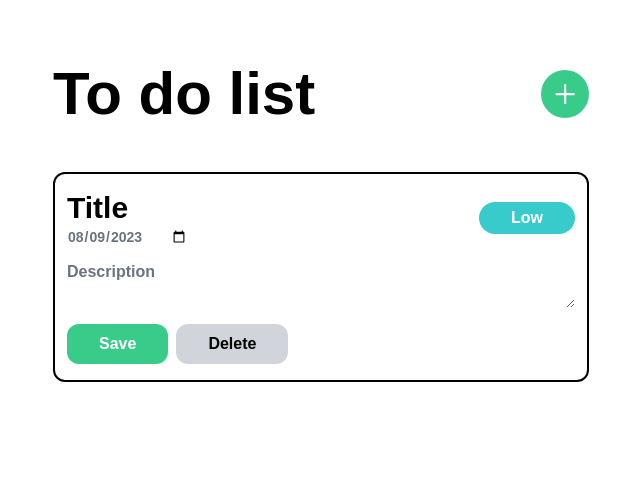
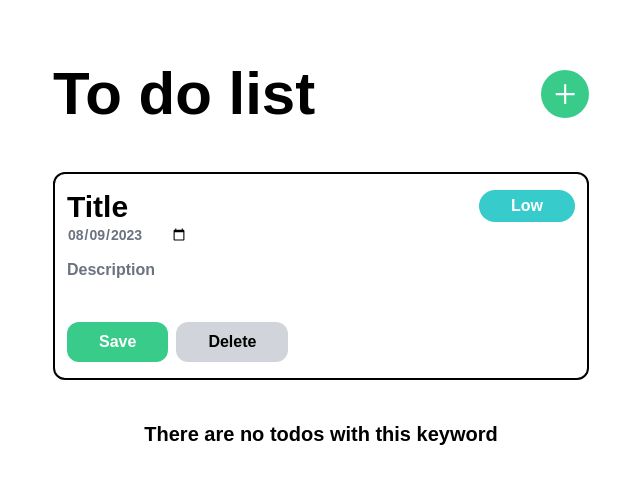
Before and after one commit to BiroAron/ToDo, a Vue app: page / in a window 1280 px wide. Both pictures are taken after a click on the button 884 px from the left and 94 px from the top of the page. Shown: the top 484 px of the page, without its empty margins (319-959 px from the left). Built offline with nearby package versions, Linux system fonts and the light colour scheme; the HTML template or start-up script is replaced by a standard one; a web font is replaced by a local one.

Commit message:
ITL 6 - Made some additional changes
 - corrected priority buttons
- modified Todo type: todo.text is now todo.description

```diff
--- a/package.json
+++ b/package.json
@@ -10,6 +10,8 @@
   },
   "dependencies": {
     "@vueuse/core": "^10.3.0",
+    "express": "^4.18.2",
+    "mongoose": "^7.4.2",
     "v-click-outside": "^3.2.0",
     "vue": "^3.2.47"
   },
--- a/src/components/todo/ToDoDescription.vue
+++ b/src/components/todo/ToDoDescription.vue
@@ -1,10 +1,12 @@
 <template>
-  <textarea
-    v-model="localDescription"
-    class="w-full pt-2 mt-1 flex placeholder-gray-500 font-semibold focus:outline-none"
-    type="text"
-    placeholder="Description"
-  ></textarea>
+  <div class="flex flex-col">
+    <textarea
+      v-model="localDescription"
+      class="w-full pt-2 mt-1 resize-none placeholder-gray-500 font-semibold focus:outline-none max-h-28"
+      type="text"
+      placeholder="Description"
+    ></textarea>
+  </div>
 </template>
 
 <script setup lang="ts">
@@ -15,12 +17,12 @@ interface Props {
 }
 const props = defineProps<Props>()
 
+const emit = defineEmits<{
+  (e: 'updateDescription', title: string): void
+}>()
+
 const localDescription = computed({
   get: () => props.description,
   set: (newDescription) => emit('updateDescription', newDescription)
 })
-
-const emit = defineEmits<{
-  (e: 'updateDescription', title: string): void
-}>()
 </script>
--- a/src/components/todo/ToDoForm.vue
+++ b/src/components/todo/ToDoForm.vue
@@ -20,7 +20,7 @@
         ></ToDoPriority>
       </div>
       <ToDoDescription
-        :description="localTodo.text"
+        :description="localTodo.description"
         @update-description="updateDescription"
       ></ToDoDescription>
       <div class="flex justify-start align-center mt-4">
@@ -73,7 +73,7 @@ const emit = defineEmits<{
 const localTodo = reactive<Todo>({
   title: props.todo.title,
   priority: props.todo.priority,
-  text: props.todo.text,
+  description: props.todo.description,
   isChecked: props.todo.isChecked,
   date: props.todo.date
 })
@@ -90,7 +90,7 @@ function updateTitle(title: string) {
 }
 
 function updateDescription(description: string) {
-  localTodo.text = description
+  localTodo.description = description
 }
 
 function updatePriority(priority: TodoPriority) {
@@ -124,7 +124,7 @@ function modifyTodo(index: number) {
 
 function emptyForm() {
   localTodo.title = ''
-  localTodo.text = ''
+  localTodo.description = ''
   localTodo.priority = 'Low'
 }
 
--- a/src/components/todo/ToDoItem.vue
+++ b/src/components/todo/ToDoItem.vue
@@ -20,9 +20,9 @@
           </div>
         </div>
       </div>
-      <div class="flex justify-center">
+      <div class="flex justify-center items-start">
         <div
-          class="flex mb-8 px-8 py-0.5 rounded-3xl font-semibold text-white phone:hidden"
+          class="flex align-center w-24 py-0.5 rounded-3xl font-semibold text-white phone:hidden justify-center"
           :class="priorityColor(todo.priority)"
         >
           {{ todo.priority }}
@@ -39,7 +39,7 @@
       <div
         class="w-full mt-3 flex text-gray-500 font-semibold text-xl phone:hidden"
       >
-        {{ todo.text }}
+        {{ todo.description }}
       </div>
       <div class="flex justify-center items-end phone:items-center">
         <div
--- a/src/components/todo/ToDoList.vue
+++ b/src/components/todo/ToDoList.vue
@@ -33,6 +33,13 @@
       </ToDoItems>
 
       <EmptyListImage v-if="getEmptyListImage" />
+
+      <div
+        v-if="!filteredTodos.length"
+        class="flex text-xl font-semibold justify-center align-center"
+      >
+        There are no todos with this keyword
+      </div>
     </div>
   </div>
 </template>
@@ -56,7 +63,7 @@ const activeButton = ref('')
 const emptyTodo = reactive<Todo>({
   title: '',
   priority: 'Low',
-  text: '',
+  description: '',
   isChecked: false,
   date: formatTimestampToDateString(Date.now())
 })
@@ -69,7 +76,7 @@ const filteredTodos = computed(() => {
   return todos.filter((todo) => {
     const searchLower = searchQuery.value.toLowerCase()
     const titleLower = todo.title.toLowerCase()
-    const textLower = todo.text.toLowerCase()
+    const textLower = todo.description?.toLowerCase()
     return titleLower.includes(searchLower) || textLower.includes(searchLower)
   })
 })
@@ -113,8 +120,8 @@ function sortByTitle(a: Todo, b: Todo) {
 
 function sortByDescription(a: Todo, b: Todo) {
   return sortAscending.value
-    ? a.text.localeCompare(b.text)
-    : b.text.localeCompare(a.text)
+    ? a.description.localeCompare(b.description)
+    : b.description.localeCompare(a.description)
 }
 
 function sortByDate(a: Todo, b: Todo) {
@@ -144,7 +151,7 @@ function addTodo(todo: Todo) {
   const todoCopy = reactive<Todo>({
     title: todo.title,
     priority: todo.priority,
-    text: todo.text,
+    description: todo.description,
     isChecked: todo.isChecked,
     date: todo.date
   })
@@ -183,11 +190,12 @@ function editTodo(todo: Todo, index: number) {
   const todoCopy = reactive<Todo>({
     title: todo.title,
     priority: todo.priority,
-    text: todo.text,
+    description: todo.description,
     isChecked: todo.isChecked,
     date: todo.date
   })
   todos[index] = todoCopy
+  saveToLocalStorage()
 }
 
 function updateItemList(index: number) {
--- a/src/components/todo/ToDoPriority.vue
+++ b/src/components/todo/ToDoPriority.vue
@@ -1,7 +1,7 @@
 <template>
-  <div class="relative w-30 phone:hidden">
+  <div class="relative w-24 phone:hidden">
     <div
-      class="flex cursor-pointer mb-0 px-8 py-1 justify-center my-3 rounded-full font-semibold text-white"
+      class="flex cursor-pointer mb-0 px-8 py-1 justify-center rounded-full font-semibold text-white"
       :class="priorityColorChange(todo.priority)"
       @click="toggleDropdown"
     >
--- a/src/components/todo/ToDoTitle.vue
+++ b/src/components/todo/ToDoTitle.vue
@@ -1,7 +1,7 @@
 <template>
   <input
     v-model="localTitle"
-    class="text-3xl flex w-full font-semibold placeholder-black focus:outline-none"
+    class="text-3xl flex w-full font-semibold placeholder-black focus:outline-none h-full"
     type="text"
     placeholder="Title"
   />
--- a/src/types/Todo.ts
+++ b/src/types/Todo.ts
@@ -1,7 +1,7 @@
 export interface Todo {
   title: string
   priority: TodoPriority
-  text: string
+  description: string
   isChecked: boolean
   date: string
 }
--- a/tailwind.config.js
+++ b/tailwind.config.js
@@ -14,7 +14,7 @@ export default {
         medium: '#FFAB00', // Orange
         high: '#FF481F', // Red
         primary: '#38CB89', // Green
-        secondary: '#E6E6E6'
+        secondary: '#E6E6E6' // Light gray
       },
       spacing: {
         128: '32rem',
@@ -22,7 +22,7 @@ export default {
       }
     },
     screens: {
-      desktop: '751px',
+      desktop: '781px',
       phone: { max: '780px' }
     }
   },
```
Also changed, not shown: 1 other file (tests, documents, lock files or other folders).
